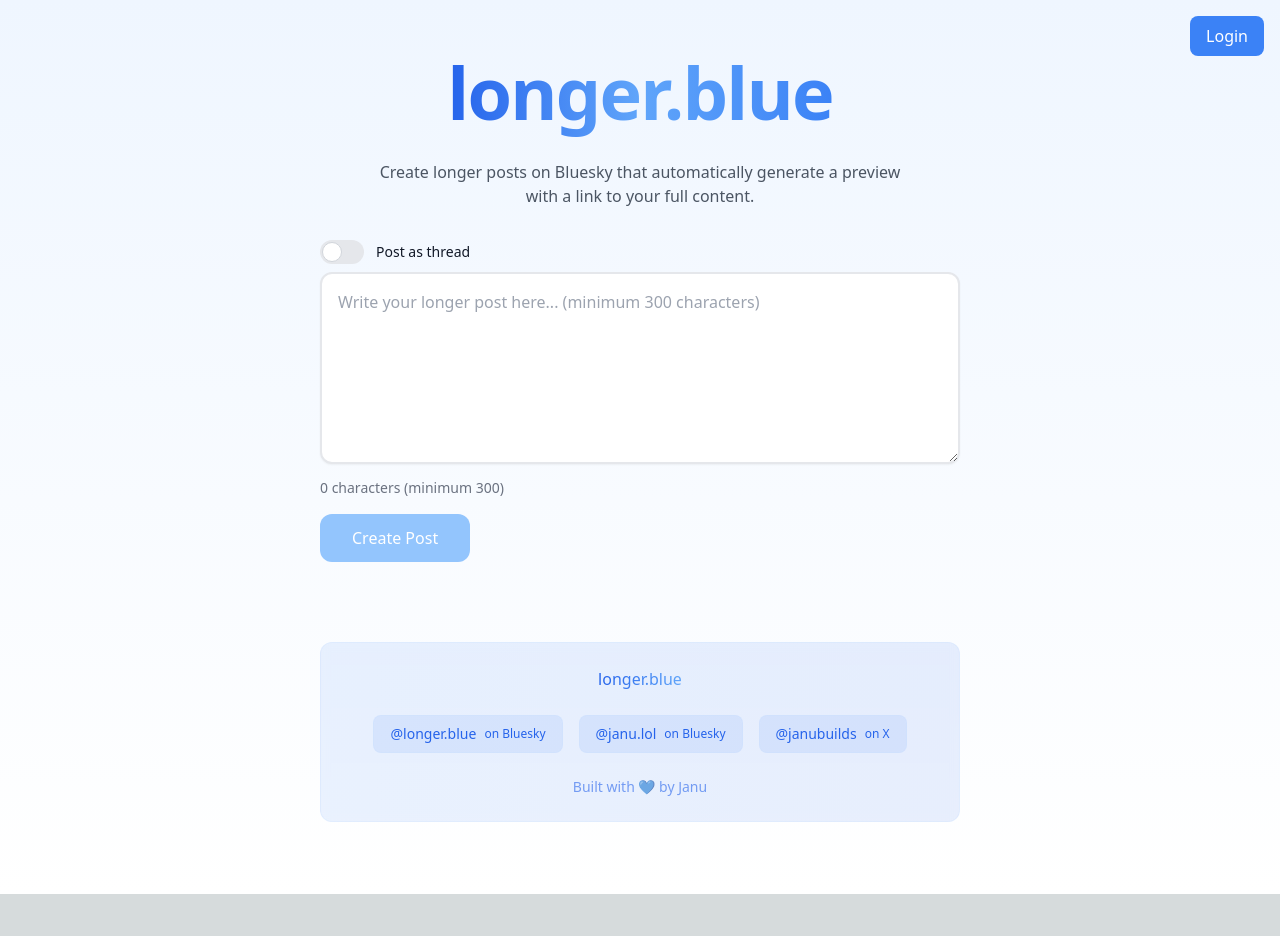
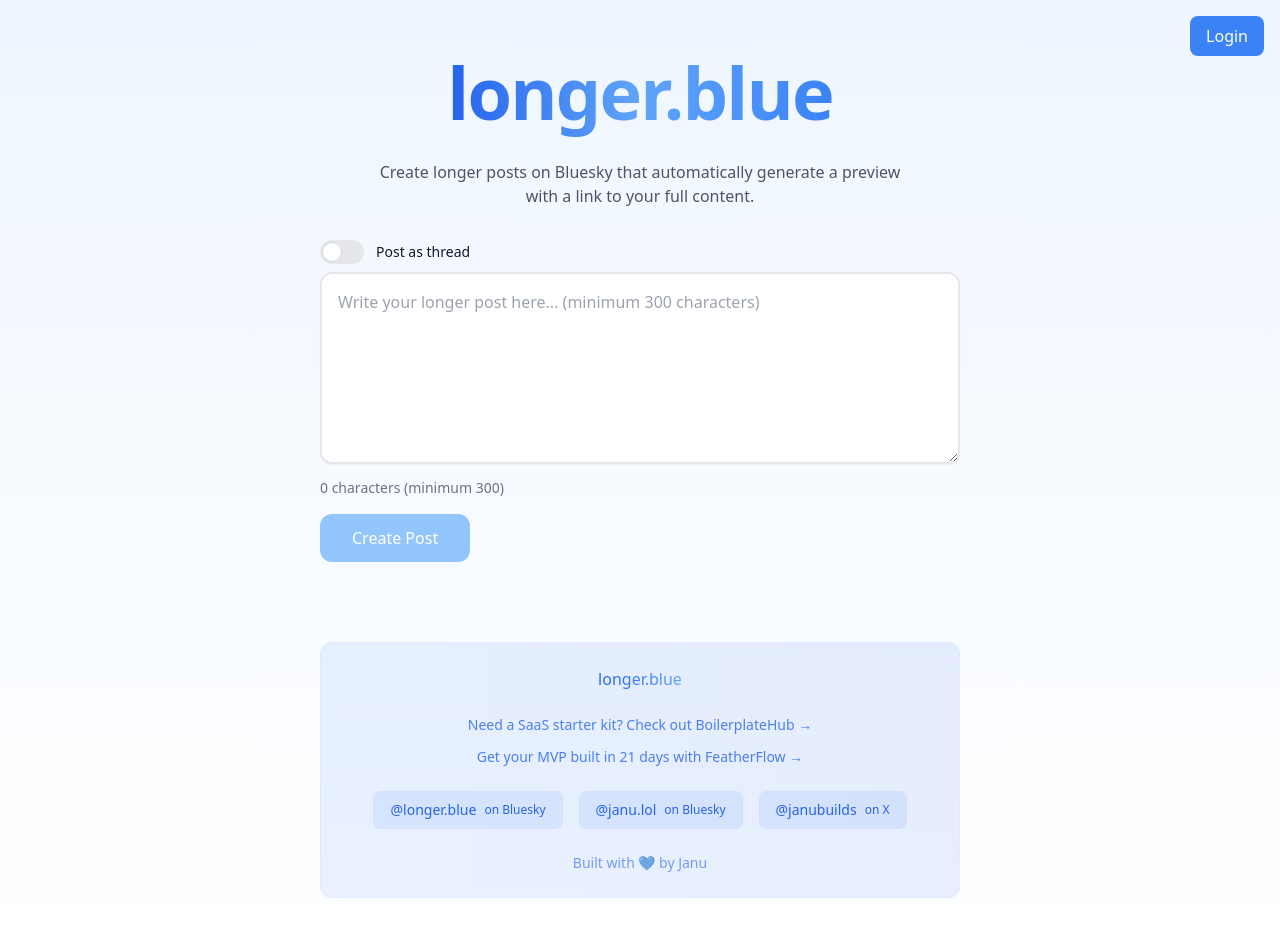
Before and after one commit to EinGuterWaran/longer.blue, a SvelteKit app: page / in a window 1280 px wide. Shown: the top 936 px of the page. Before the commit the page ends 894 px from the top, so only its background shows below. Built offline with nearby package versions, Linux system fonts and the light colour scheme; no server answers; the database is empty.

Commit message:
Add promotional links to Footer component
- Introduced two new links in the Footer.svelte component directing users to BoilerplateHub for SaaS starter kits and FeatherFlow for MVP development.

```diff
--- a/src/components/Footer.svelte
+++ b/src/components/Footer.svelte
@@ -5,6 +5,23 @@
         <span class="bg-gradient-to-r from-blue-600 to-blue-400 bg-clip-text text-transparent font-medium">
           longer.blue
         </span>
+      </div>
+
+      <div class="flex flex-col items-center gap-3 text-center">
+        <a href="https://boilerplatehub.com"
+           class="text-sm text-blue-600/80 dark:text-blue-400/80 hover:text-blue-600 dark:hover:text-blue-400 transition-colors"
+           target="_blank"
+           rel="noopener noreferrer"
+        >
+          Need a SaaS starter kit? Check out BoilerplateHub →
+        </a>
+        <a href="https://feather-flow.com"
+           class="text-sm text-blue-600/80 dark:text-blue-400/80 hover:text-blue-600 dark:hover:text-blue-400 transition-colors"
+           target="_blank"
+           rel="noopener noreferrer"
+        >
+          Get your MVP built in 21 days with FeatherFlow →
+        </a>
       </div>
 
       <div class="flex flex-wrap justify-center gap-4">
```
